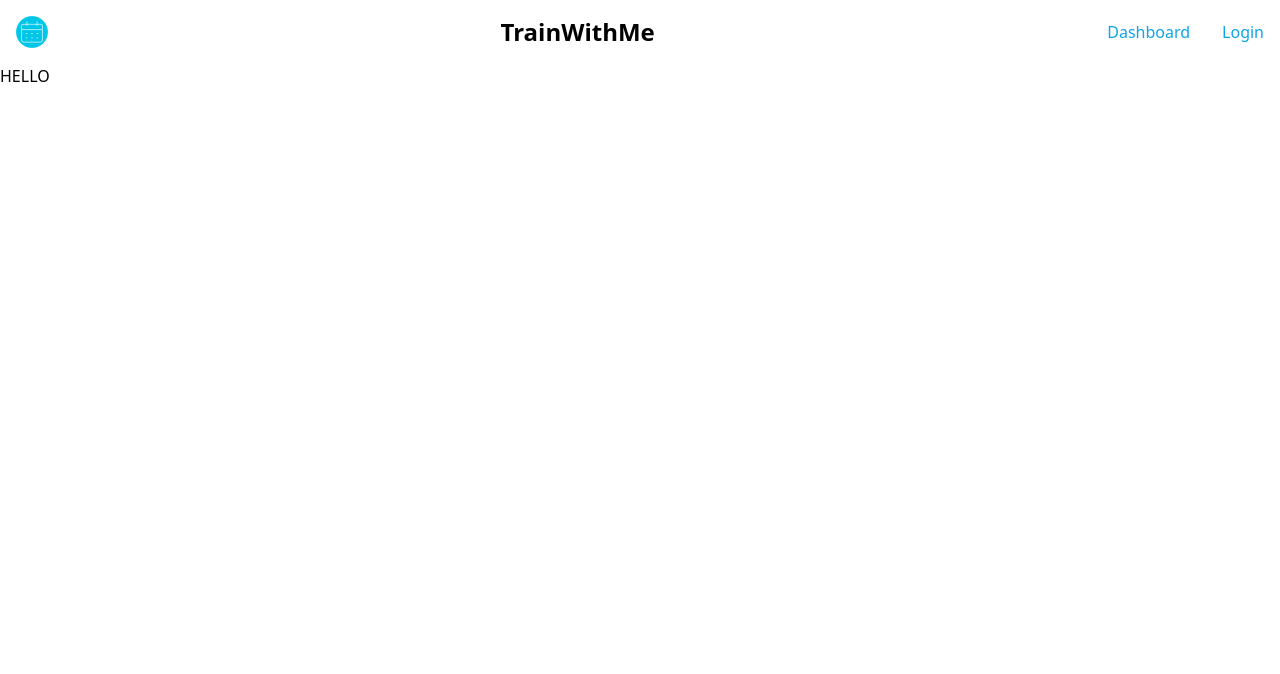
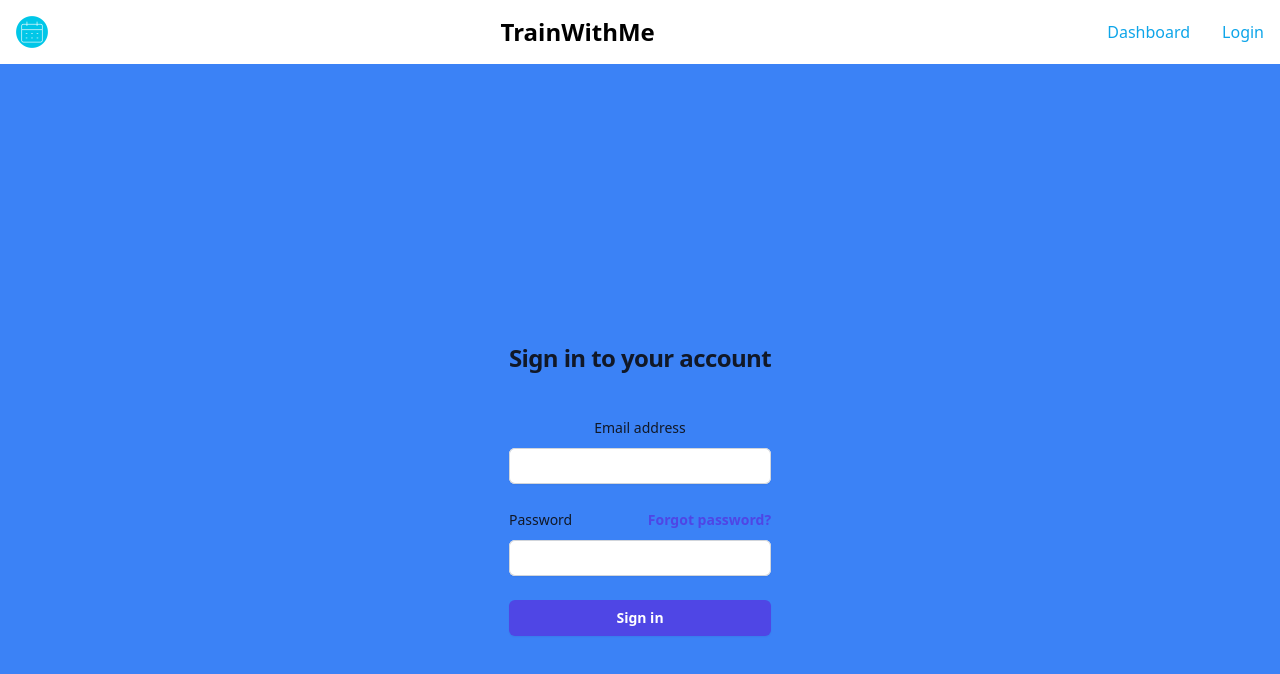
Before and after one commit to miguelf1671/RestaurantTrainerAPP, a React (Vite) app in the folder frontend/: page /login in a window 1280 px wide. Shown: the top 674 px of the page. Built offline with nearby package versions, Linux system fonts and the light colour scheme.

Commit message:
added login page not done

```diff
--- a/frontend/src/pages/LoginPage.jsx
+++ b/frontend/src/pages/LoginPage.jsx
@@ -2,9 +2,78 @@
 
 function LoginPage() {
   return (
-    <>
-      <h1>HELLO</h1>
-    </>
+    <div className="bg-blue-500 flex justify-center items-center h-screen">
+      <div className="text-center" style={{ marginTop: "1vh" }}>
+        <div className="flex min-h-full flex-col justify-center px-6 py-12 lg:px-8">
+          <div className="sm:mx-auto sm:w-full sm:max-w-sm">
+            <h2 className="mt-10 text-center text-2xl font-bold leading-9 tracking-tight text-gray-900">
+              Sign in to your account
+            </h2>
+          </div>
+
+          <div className="mt-10 sm:mx-auto sm:w-full sm:max-w-sm">
+            <form className="space-y-6" action="#" method="POST">
+              <div>
+                <label
+                  htmlFor="email"
+                  className="block text-sm font-medium leading-6 text-gray-900"
+                >
+                  Email address
+                </label>
+                <div className="mt-2">
+                  <input
+                    id="email"
+                    name="email"
+                    type="email"
+                    autoComplete="email"
+                    required
+                    className="block w-full rounded-md border-0 py-1.5 text-gray-900 shadow-sm ring-1 ring-inset ring-gray-300 placeholder:text-gray-400 focus:ring-2 focus:ring-inset focus:ring-indigo-600 sm:text-sm sm:leading-6"
+                  />
+                </div>
+              </div>
+
+              <div>
+                <div className="flex items-center justify-between">
+                  <label
+                    htmlFor="password"
+                    className="block text-sm font-medium leading-6 text-gray-900"
+                  >
+                    Password
+                  </label>
+                  <div className="text-sm">
+                    <a
+                      href="#"
+                      className="font-semibold text-indigo-600 hover:text-indigo-500"
+                    >
+                      Forgot password?
+                    </a>
+                  </div>
+                </div>
+                <div className="mt-2">
+                  <input
+                    id="password"
+                    name="password"
+                    type="password"
+                    autoComplete="current-password"
+                    required
+                    className="block w-full rounded-md border-0 py-1.5 text-gray-900 shadow-sm ring-1 ring-inset ring-gray-300 placeholder:text-gray-400 focus:ring-2 focus:ring-inset focus:ring-indigo-600 sm:text-sm sm:leading-6"
+                  />
+                </div>
+              </div>
+
+              <div>
+                <button
+                  type="submit"
+                  className="flex w-full justify-center rounded-md bg-indigo-600 px-3 py-1.5 text-sm font-semibold leading-6 text-white shadow-sm hover:bg-indigo-500 focus-visible:outline focus-visible:outline-2 focus-visible:outline-offset-2 focus-visible:outline-indigo-600"
+                >
+                  Sign in
+                </button>
+              </div>
+            </form>
+          </div>
+        </div>
+      </div>
+    </div>
   );
 }
 
```
